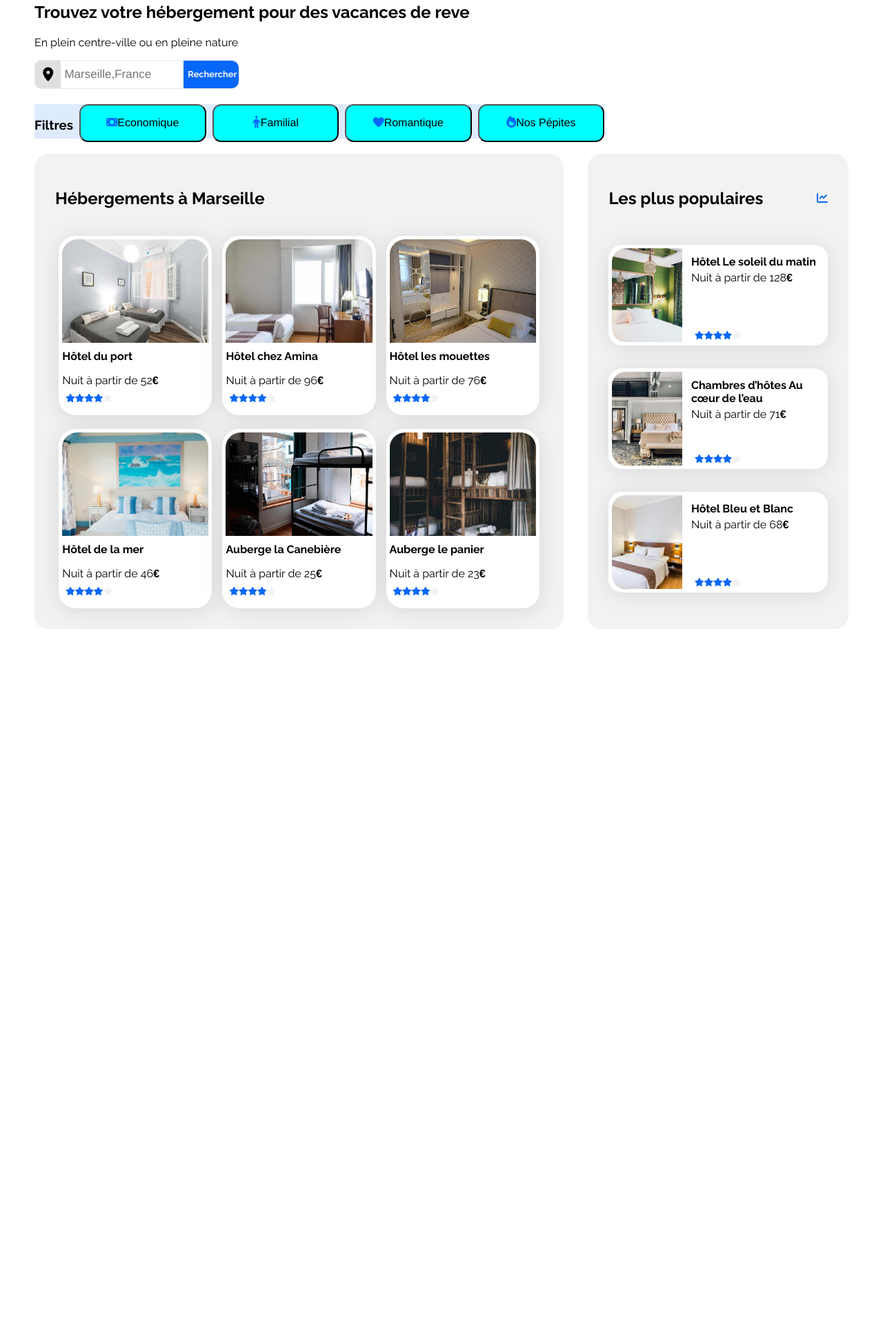
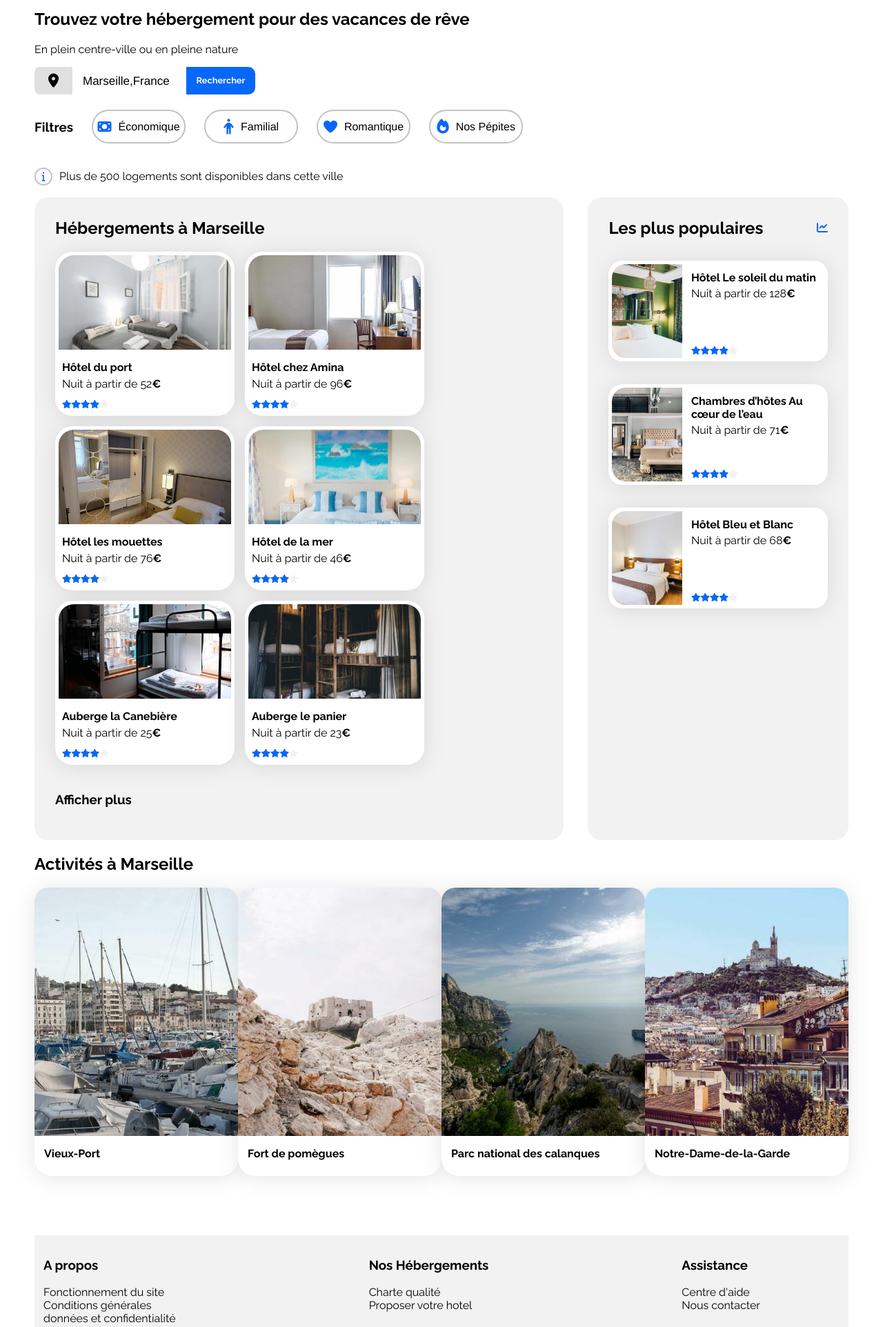
Before and after one commit to valdev5/Booki, a plain HTML site: page index.html in a window 1280 px wide. Shown: the part 59-1983 px from the top of the page at 69% size. Before the commit the page ends 971 px from the top, so only its background shows below. Drawn offline with Linux system fonts and the light colour scheme.

Commit message:
desktop done

```diff
--- a/css/style.css
+++ b/css/style.css
@@ -1,6 +1,7 @@
 /****** General ***********/
 * {
     font-family: 'Raleway', sans-serif;
+
 }
 
 :root {
@@ -25,6 +26,7 @@ header{
      align-items:flex-start;
      margin-left: 50px;
      margin-right: 50px;
+     padding: 5px;
 }
 header img{
     height: 30px;
@@ -44,8 +46,9 @@ nav a:hover{
 nav{
     display: flex;
     height: 30px;
-    width: 15%;
     justify-content:space-around;
+    gap: 53px;
+
 
 
 }
@@ -53,17 +56,15 @@ nav{
 
 form{
     display:flex;
-    width: 25%;
+    width: 350px;
     height: 40px;
-    /* border: 1px solid rgb(49, 49, 49); */
-    border-radius: 10px;
-    border: 1px solid rgba(218, 216, 216, 0.562);
+
 
 }
 form span{
     display: block;
     height: 100%;
-    width: 13%;
+    width: 55px;
     background-color: rgb(224, 224, 224);
     border-radius: 8px 0px 0px 8px;
 
@@ -83,16 +84,20 @@ form span{
 
 form input{
     border:none;
-    width: 60%;
+    width: 135px;
     padding: 0 0;
-
+    font-size: 17px;
+    margin-left: 15px;
+    margin-right: 15px;
+   color: rgb(0, 0, 0);
 
 }
 
-#monInput{
+#monInput::placeholder{
+
     font-family: 'Franklin Gothic Medium', 'Arial Narrow', Arial, sans-serif;
-    font-size: 17px;
-    margin-left: 5px;
+    color: black;
+
 
 
 
@@ -104,37 +109,85 @@ form input{
 form button {
     border-radius: 0px 10px 10px 0px;
     border:none;
-    width: 27%;
+    width: 100px;
     color: #f5f5f5;
     background-color: #0667f8;
     font-size: 0.8rem;
     font-weight: bold;
+
 }
 /* Filtres */
 
 .blocfiltres{
     display: flex;
     height: 50px;
-    width: 70%;
+    width: 60%;
     margin-top: 22px;
     margin-bottom: 22px;
-    background-color: #DEEBFF;
+    align-items: center;
+    gap: 17px;
 
 }
 .button{
 
-    width: 100%;
-    height: 55px;
-    border-radius: 13px 13px 13px 13px;
-    margin-left: 9px;
-    background-color: aqua;
+    display: inline-block;
+    width: 185px;
+    height: 49px;
+    border-radius: 28px 28px 28px 28px;
+    margin-left: 10px;
+    border: 2px solid;
+    border-color: #c2c2c2;
+    align-items: center;
+    justify-content: center;
+    background-color: #fffefe;
+
+
 
 }
-span{
+.button:hover {
+    background-color: rgb(211, 211, 211);
 
+}
+
+.button span{
+    display: flex;
+    justify-content: center;
+    align-items: center;
+    font-size: 20px;
+    color: rgb(0, 0, 0);;
+    gap:10px;
     font-family: 'Franklin Gothic Medium', 'Arial Narrow', Arial, sans-serif;
     font-size: 1rem;
 
+}
+
+ .fa-money-bill,.fa-person,.fa-heart,.fa-fire {
+    display: flex;
+    justify-content: center;
+    align-items: center;
+    font-size: 20px;
+    color: #0667f8;
+
+ }
+/* bouton informations */
+
+.blocinfo{
+    display: flex;
+    height: 50px;
+    width: 60%;
+    align-items: center;
+    gap: 10px;
+    margin-bottom: 5px;
+
+}
+
+.button2{
+    width: 26px;
+    height: 26px;
+    background-color: rgb(255, 255, 255);
+    border-radius: 50%;
+    border: 2px solid;
+    border-color: #c2c2c2;
 }
 
 
@@ -143,16 +196,17 @@ span{
 
 
 .conteneurhori{
-    display:flex;
+    display: flex;
     gap: 15px;
-    justify-content: center;
+    flex-wrap: wrap;
+
 }
 
 .card-horizontale {
     display: flex;
     flex-direction: column;
-    height: 250px;
-    width: 30%;
+    height: 228px;
+    width: 250px;
     background-color: white;
     border-radius: 25px;
     padding: 5px;
@@ -168,15 +222,11 @@ span{
 
 .card-horizontale h3{
 
-    margin-top: 5%;
     margin-bottom: 5px;
 
 
 }
-.card-rating {
-    display: flex;
-    height: 25px;
-}
+
 
 
 
@@ -187,6 +237,7 @@ span{
     max-width: 1440px;
     padding: 0 50px;
     box-sizing: border-box;
+
 }
 
 
@@ -197,12 +248,10 @@ a {
     text-decoration: none;
 }
 
-.section-title h2 {
-    margin: 0;
-    font-size: 22px;
-}
+
 
 .card {
+
     background-color: white;
     border-radius: 20px;
     padding: 5px;
@@ -213,13 +262,25 @@ a {
     object-fit: cover;
 }
 
+
 .card-title {
     font-size: 16px;
 }
 
-.euro {
+
+
+span.euro {
+
+    width: 10px;
+    margin-bottom: 5px;
+    margin-right: 5px;
     font-weight: 700;
+
+
+
 }
+
+
 
 .neutral-star {
     color: var(--main-bg-color)
@@ -250,11 +311,32 @@ a {
 
 
 }
+.section-title {
+    margin: 0;
+}
+.card-txt2{
+    display: flex;
+    height: 74px;
+    flex-direction: column;
+    margin-left: 5px;
+    margin-bottom: 5px;
+}
+.card-rating2{
+    display: flex;
+    height: 15px;
+    margin-left: 5px;
+    margin-bottom: 5px;
+}
+.card-subtitle2{
+    margin: 0%;
+}
+
 
 /****** Populaires ***********/
 .populaires {
     width: 32%;
 }
+
 
 .populaires-title {
     display: flex;
@@ -283,7 +365,7 @@ a {
     box-sizing: border-box;
 }
 
-.populaires-cards .card-title {
+ .populaires-cards .card-title {
     margin-top: 10px;
     margin-bottom: 4px;
 }
@@ -291,16 +373,72 @@ a {
 .populaires-cards .card-subtitle {
     margin: 0;
 }
-
+.card-rating {
+    display: flex;
+    height: 6px;
+}
 .populaires-cards .card-rating {
     margin-bottom: 5px;
 }
-.card-rating {
+
+/* Activités a marseille */
+
+.conteneur-activites{
+    width: 100%;
+
+}
+
+
+.activites{
+
+display: flex;
+width: 100%;
+border-radius: 20px;
+box-sizing: border-box;
+justify-content: space-between;
+}
+
+.card3{
     display: flex;
-    height: 0px;
-    margin-left: 5px;
-    padding-bottom: 5px;
+    flex-direction: column;
+    height: 418px;
+    width: 295px;
+    background-color: white;
+    border-radius: 25px;
+    filter: drop-shadow(0px 3px 15px rgba(0, 0, 0, 0.1));
 }
+.activites img{
+    width: 295px;
+    height: 360px;
+    border-top-left-radius: 20px;
+    border-top-right-radius: 20px;
+    object-fit: cover;
+}
+.card3-title{
+    display: flex;
+    justify-content: flex-start;
+    margin-left: 14px;
+    font-size: 1rem;
+}
+/* fin de page */
+
+
+
+.conteneur-fin{
+    display: flex;
+    height: 300px;
+    background-color: var(--main-bg-color);
+    margin-top: 86px;
+    gap: 280px;
+    padding: 13px;
+}
+
+prop
+
+
+
+
+
 
 
 
--- a/index.html
+++ b/index.html
@@ -27,7 +27,7 @@
     </header>
 
     <div class="main-container">
-      <h2>Trouvez votre hébergement pour des vacances de reve</h2>
+      <h2>Trouvez votre hébergement pour des vacances de rêve</h2>
       <p>En plein centre-ville ou en pleine nature</p>
 
 
@@ -39,14 +39,15 @@
 
     <section class="blocfiltres">
     <h3> Filtres</h3>
-    <button class="button">
-        <span class="money"><i class="fa-solid fa-money-bill"></i>Economique</span>
-    </button>
+    <button class="button"><span class="money"><i class="fa-solid fa-money-bill"></i> Économique</span></button>
     <button class="button"><span class="corps"><i class="fa-solid fa-person"></i>Familial</span></button>
     <button class="button"><span class="coeur"><i class="fa-solid fa-heart"></i>Romantique</span></button>
     <button class="button"><span class="flammes"><i class="fa-solid fa-fire"></i>Nos Pépites</span></button>
     </section>
-
+    <section class="blocinfo">
+        <button class="button2"><span class="information"><i class="fa-solid fa-info"></i></span></button>
+        <p>Plus de 500 logements sont disponibles dans cette ville</p>
+    </section>
         <main>
 
             <div class="hebergements-and-populaires">
@@ -57,11 +58,11 @@
                     <article class="card-horizontale">
                             <img src="./images/hebergements/fred-kleber.jpg" alt="Image de la chambre d'hôtel montrant deux lits">
                             <div class="card-content">
-                                <div class="card-txt">
+                                <div class="card-txt2">
                                     <h3 class="card-title">Hôtel du port</h3>
-                                    <p class="card-subtitle">Nuit à partir de 52<span class="euro">€</span></p>
+                                    <p class="card-subtitle2">Nuit à partir de 52<span class="euro">€</span></p>
                                 </div>
-                                <div class="card-rating">
+                                <div class="card-rating2">
                                     <i class="fa-xs fa-solid fa-star" aria-hidden="true"></i>
                                     <i class="fa-xs fa-solid fa-star" aria-hidden="true"></i>
                                     <i class="fa-xs fa-solid fa-star" aria-hidden="true"></i>
@@ -74,11 +75,11 @@
                         <article class="card-horizontale">
                             <img src="./images/hebergements/febrian-zakaria.jpg" alt="Image de la chambre d'hôtel montrant un lit et une fenetre">
                             <div class="card-content">
-                                <div class="card-txt">
+                                <div class="card-txt2">
                                     <h3 class="card-title">Hôtel chez Amina</h3>
-                                    <p class="card-subtitle">Nuit à partir de 96<span class="euro">€</span></p>
+                                    <p class="card-subtitle2">Nuit à partir de 96<span class="euro">€</span></p>
                                 </div>
-                                <div class="card-rating">
+                                <div class="card-rating2">
                                     <i class="fa-xs fa-solid fa-star" aria-hidden="true"></i>
                                     <i class="fa-xs fa-solid fa-star" aria-hidden="true"></i>
                                     <i class="fa-xs fa-solid fa-star" aria-hidden="true"></i>
@@ -86,16 +87,16 @@
                                     <i class="fa-xs fa-solid fa-star neutral-star" aria-hidden="true"></i>
                                     <span class="sr-only">Note de 4 sur 5</span>
                                 </div>
-                            </div>
+
                         </article>
                         <article class="card-horizontale">
                             <img src="./images/hebergements/reisetopia.jpg" alt="Image de la chambre d'hôtel montrant un lit et un miroir">
                             <div class="card-content">
-                                <div class="card-txt">
+                                <div class="card-txt2">
                                     <h3 class="card-title">Hôtel les mouettes</h3>
-                                    <p class="card-subtitle">Nuit à partir de 76<span class="euro">€</span></p>
+                                    <p class="card-subtitle2">Nuit à partir de 76<span class="euro">€</span></p>
                                 </div>
-                                <div class="card-rating">
+                                <div class="card-rating2">
                                     <i class="fa-xs fa-solid fa-star" aria-hidden="true"></i>
                                     <i class="fa-xs fa-solid fa-star" aria-hidden="true"></i>
                                     <i class="fa-xs fa-solid fa-star" aria-hidden="true"></i>
@@ -106,17 +107,14 @@
                             </div>
 
                         </article>
-                    </div>
-                    <div class="conteneurhori">
-
                         <article class="card-horizontale">
                             <img src="./images/hebergements/annie-spratt.jpg" alt="Image de la chambre d'hôtel montrant un lit avec tableau bleu">
                             <div class="card-content">
-                                    <div class="card-txt">
+                                <div class="card-txt2">
                                     <h3 class="card-title">Hôtel de la mer</h3>
-                                        <p class="card-subtitle">Nuit à partir de 46<span class="euro">€</span></p>
+                                    <p class="card-subtitle2">Nuit à partir de 46<span class="euro">€</span></p>
                                 </div>
-                                    <div class="card-rating">
+                                <div class="card-rating2">
                                     <i class="fa-xs fa-solid fa-star" aria-hidden="true"></i>
                                     <i class="fa-xs fa-solid fa-star" aria-hidden="true"></i>
                                     <i class="fa-xs fa-solid fa-star" aria-hidden="true"></i>
@@ -129,11 +127,11 @@
                         <article class="card-horizontale">
                             <img src="./images/hebergements/marcus-loke.jpg" alt="Image de la chambre d'hôtel montrant un lit superposés">
                             <div class="card-content">
-                                    <div class="card-txt">
+                                <div class="card-txt2">
                                     <h3 class="card-title">Auberge la Canebière</h3>
-                                        <p class="card-subtitle">Nuit à partir de 25<span class="euro">€</span></p>
+                                    <p class="card-subtitle2">Nuit à partir de 25<span class="euro">€</span></p>
                                 </div>
-                                    <div class="card-rating">
+                                <div class="card-rating2">
                                     <i class="fa-xs fa-solid fa-star" aria-hidden="true"></i>
                                     <i class="fa-xs fa-solid fa-star" aria-hidden="true"></i>
                                     <i class="fa-xs fa-solid fa-star" aria-hidden="true"></i>
@@ -146,11 +144,11 @@
                         <article class="card-horizontale">
                             <img src="./images/hebergements/nicate-lee.jpg" alt="Image de la chambre d'hôtel montrant un lit a base de bois">
                             <div class="card-content">
-                                    <div class="card-txt">
+                                <div class="card-txt2">
                                     <h3 class="card-title">Auberge le panier</h3>
-                                        <p class="card-subtitle">Nuit à partir de 23<span class="euro">€</span></p>
+                                    <p class="card-subtitle2">Nuit à partir de 23<span class="euro">€</span></p>
                                 </div>
-                                    <div class="card-rating">
+                                <div class="card-rating2">
                                     <i class="fa-xs fa-solid fa-star" aria-hidden="true"></i>
                                     <i class="fa-xs fa-solid fa-star" aria-hidden="true"></i>
                                     <i class="fa-xs fa-solid fa-star" aria-hidden="true"></i>
@@ -158,10 +156,17 @@
                                     <i class="fa-xs fa-solid fa-star neutral-star" aria-hidden="true"></i>
                                     <span class="sr-only">Note de 4 sur 5</span>
                                 </div>
+
                             </div>
 
                         </article>
                     </div>
+
+                    <h3>Afficher plus</h3>
+
+
+
+
 
                 </section>
                 <section class="populaires">
@@ -232,8 +237,85 @@
                 </section>
             </div>
 
+           <h2> Activités à Marseille</h2>
+
+
+    <div class="conteneur-activites">
+           <section class="activites">
+
+            <article class="card3">
+                <img src="./images/activites/reno-laithienne.jpg" alt="Image du port avec des bateaux">
+                <div class="card3-content">
+                    <div class="card3-txt">
+                        <h3 class="card3-title">Vieux-Port</h3>
+                    </div>
+                </div>
+        </article>
+
+        <article class="card3">
+                <img src="./images/activites/paul-hermann.jpg" alt="Image de rochers orange et beige">
+                <div class="card3-content">
+                    <div class="card3-txt">
+                        <h3 class="card3-title">Fort de pomègues</h3>
+                    </div>
+                </div>
+        </article>
+
+        <article class="card3">
+                <img src="./images/activites/kilyan-sockalingum.jpg" alt="Image d'une vue d'un rocher avec la mer en fond">
+                <div class="card3-content">
+                    <div class="card3-txt">
+                        <h3 class="card3-title">Parc national des calanques</h3>
+                    </div>
+                </div>
+        </article>
+
+        <article class="card3">
+
+                <img src="./images/activites/florian-wehde.jpg" alt="Image d'une petite vallée avec une eglise">
+                <div class="card3-content">
+                    <div class="card3-txt">
+                        <h3 class="card3-title">Notre-Dame-de-la-Garde</h3>
+                    </div>
+                </div>
+        </article>
+
+</section>
+    </div>
+
 </main>
-        <footer></footer>
+
+        <footer>
+<div class="conteneur-fin">
+
+    <div class="propos">
+        <h3>A propos</h3>
+        <article>Fonctionnement du site</article>
+        <article>Conditions générales</article>
+        <article>données et confidentialité</article>
+    </div>
+
+    <div class="heberg">
+        <h3>Nos Hébergements</h3>
+        <article>Charte qualité</article>
+        <article>Proposer votre hotel</article>
+
+    </div>
+
+    <div class="assi">
+        <h3>Assistance</h3>
+        <article>Centre d'aide</article>
+        <article>Nous contacter</article>
+
+    </div>
+
+
+
+</div>
+
+
+
+        </footer>
     </div>
 </body>
 
```
Lines whose indentation alone changed are shown as unchanged.
